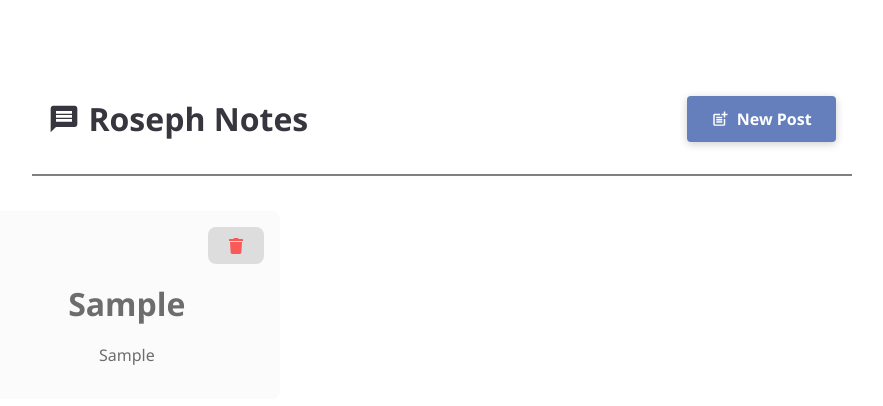
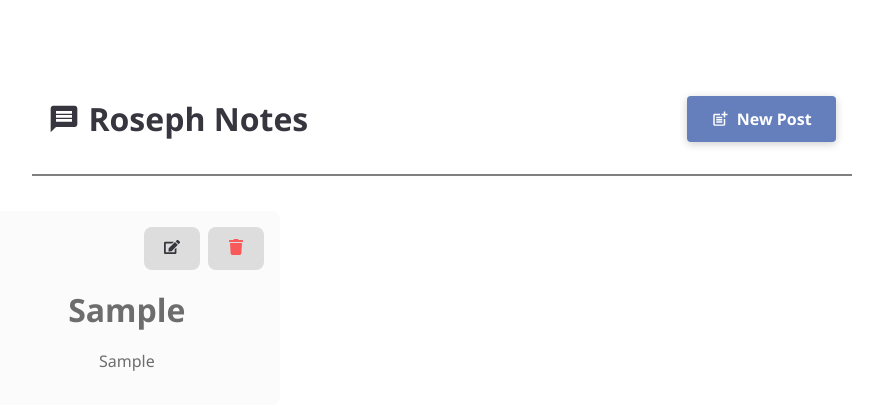
Before and after one commit to rdtungul/react-app1, a React (Vite) app: page / in a window 1280 px wide. Both pictures are taken after typing "Sample", "Sample" into the empty fields and a click on the button "Submit". Shown: the top 406 px of the page, without its empty margins (198-1081 px from the left). Built offline with nearby package versions, Linux system fonts and the light colour scheme.

Commit message:
adding edit module v1

```diff
--- a/index.html
+++ b/index.html
@@ -4,7 +4,7 @@
     <meta charset="UTF-8" />
     <link rel="icon" type="image/svg+xml" href="./src/assets/react.svg" />
     <meta name="viewport" content="width=device-width, initial-scale=1.0" />
-    <title>React App1 (New Posts - Adding Delete Confirmation)</title>
+    <title>React App1 (New Posts - Adding Edit Module)</title>
   </head>
   <body>
     <div id="root"></div>
--- a/src/components/Post.jsx
+++ b/src/components/Post.jsx
@@ -1,14 +1,19 @@
 import classes from './Post.module.css'
-import { FaTrash } from "react-icons/fa";
+import { FaTrash, FaEdit } from "react-icons/fa";
 
-function Post({id, author, body, onDelete}) {
+function Post({id, author, body, onDelete, onEdit}) {
   return (
     <li className={classes.post} style={{color: 'light blue'}}>
-      <span className={classes.deleteBtnContainer}><button
-      className={classes.deletePost}
-      onClick={() => onDelete(id)}
-      >
-        <FaTrash /></button></span>
+      <div className={classes.actionBtnContainer}>
+        <span className={classes.editBtnContainer}><button className={classes.editPost}
+            onClick={() => onEdit(id)}>
+          <FaEdit /></button></span>
+        <span className={classes.deleteBtnContainer}><button
+        className={classes.deletePost}
+        onClick={() => onDelete(id)}
+        >
+          <FaTrash /></button></span>
+        </div>
         <h1 className={classes.title}>{author}</h1>
         <p className={classes.subtitle}>{body}</p>
     </li>
--- a/src/components/Post.module.css
+++ b/src/components/Post.module.css
@@ -16,12 +16,24 @@
   word-wrap: break-word;
 }
 
-.deletePost {
-  color: #F95959 !important;
+.actionBtnContainer {
   display: flex;
-  background-color: #DDDDDD;
+  justify-content: flex-end;
+  gap: 0.5rem;
 }
 .deleteBtnContainer {
   display: flex;
   justify-content: flex-end;
 }
+.editBtnContainer {
+  display: flex;
+  justify-content: flex-end;
+}
+.deletePost {
+  color: #F95959 !important;
+  background-color: #DDDDDD;
+}
+.editPost {
+  color: #37353E !important;
+  background-color: #DDDDDD;
+}
--- a/src/components/PostsList.jsx
+++ b/src/components/PostsList.jsx
@@ -2,12 +2,14 @@ import { useState } from 'react';
 import NewPost from './NewPost';
 import Post from './Post';
 import Modal from './Modal';
+import EditPost from './EditPost';
 import DeleteModal from './DeleteModal';
 import classes from './PostsList.module.css'
 import MainHeader from './MainHeader';
 
 function PostsList() {
   const [modalIsVisible, setModalIsVisible] = useState(true); // modal on and off state
+  const [editPost, setEditPost] = useState(null);
 
   // const [posts, setPosts] = useState([
   //   { id: 1, author: 'Roseph Darl', body: 'Full-Stack Web Developer | Solopreneur | Instructor' },
@@ -52,12 +54,35 @@ function PostsList() {
   }
 
 
+  // ✅ Edit handlers
+  function requestEditHandler(postId) {
+    const postToEdit = posts.find((p) => p.id === postId);
+    setEditPost(postToEdit);
+  }
+
+  function updatePostHandler(updatedPost) {
+    setPosts((prevPosts) =>
+      prevPosts.map((post) => (post.id === updatedPost.id ? updatedPost : post))
+    );
+    setEditPost(null);
+  }
+
   return (
     <>
     <MainHeader createPost={openModal} />
       {modalIsVisible && (
         <Modal>
           <NewPost onCancel={closeModal} onSubmitPost={addPostHandler} />
+        </Modal>
+      )}
+
+      {editPost && (
+        <Modal>
+          <EditPost
+            post={editPost}
+            onCancel={() => setEditPost(null)}
+            onUpdate={updatePostHandler}
+          />
         </Modal>
       )}
 
@@ -80,6 +105,7 @@ function PostsList() {
               author={post.author}
               body={post.body}
               onDelete={requestDeleteHandler}
+              onEdit={requestEditHandler}
             />
           ))}
         </ul>
```
Also changed, not shown: src/components/EditModal.jsx (added, +44 -0 lines), src/components/EditModal.module.css (added).
